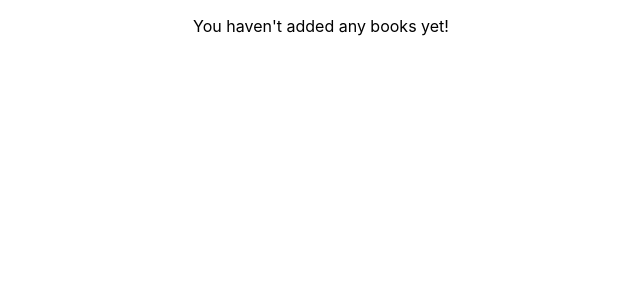
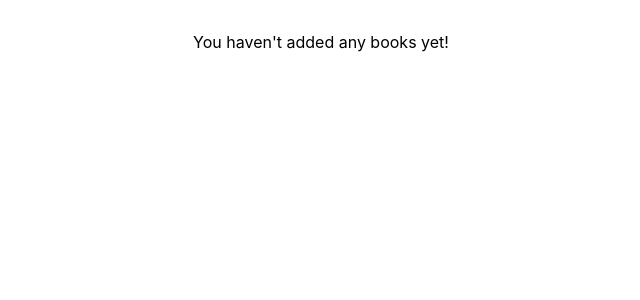
Before and after one commit to kardoso/Book-Time, a React (Create React App) app: page / in a window 1280 px wide. Shown: the top 300 px of the page, without its empty margins (319-959 px from the left). Built offline with nearby package versions, Linux system fonts and the light colour scheme; the HTML template or start-up script is replaced by a standard one.

Commit message:
style: Add style for center items in main container

```diff
--- a/src/App.css
+++ b/src/App.css
@@ -35,3 +35,9 @@
 .form-button {
   margin: 10px;
 }
+
+#main-container {
+  padding: 1rem;
+  align-items: center;
+  text-align: center;
+}
```
